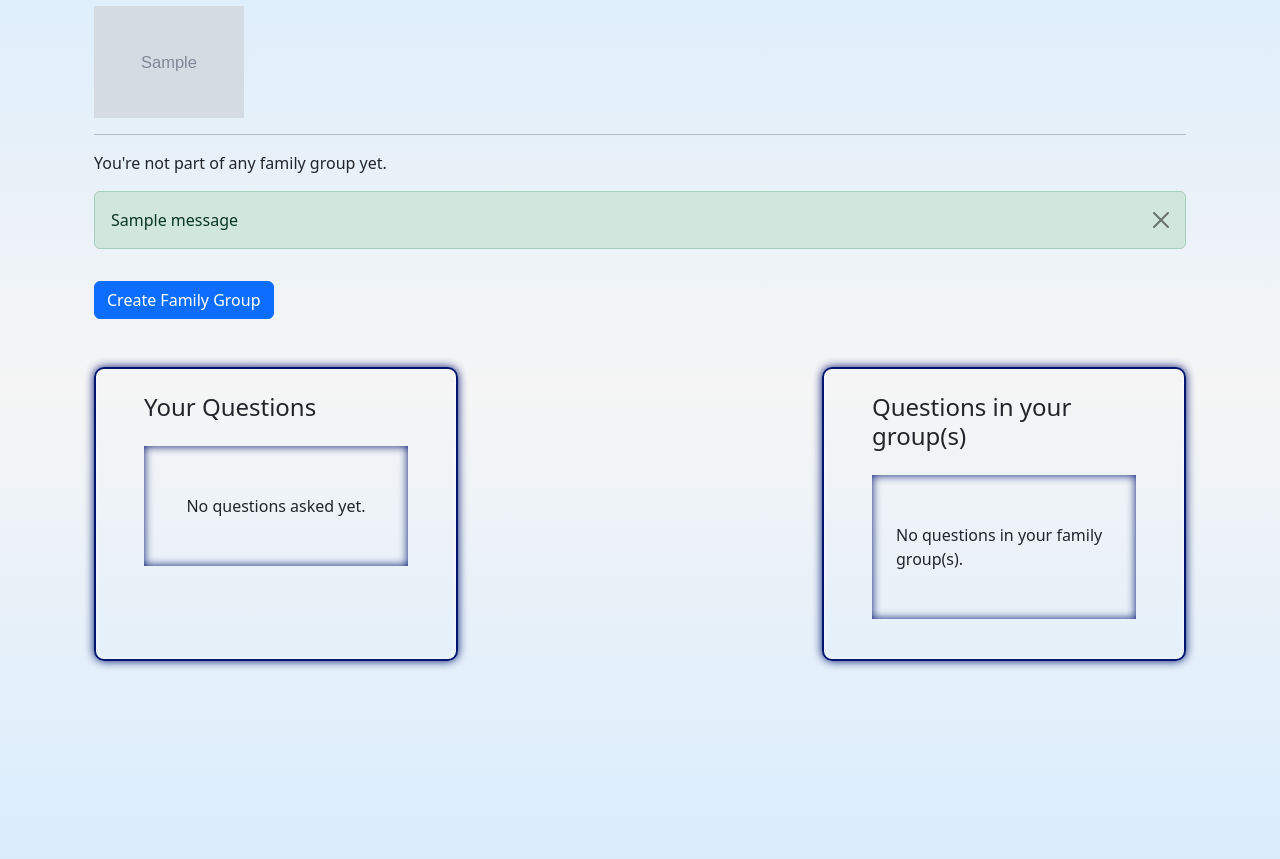
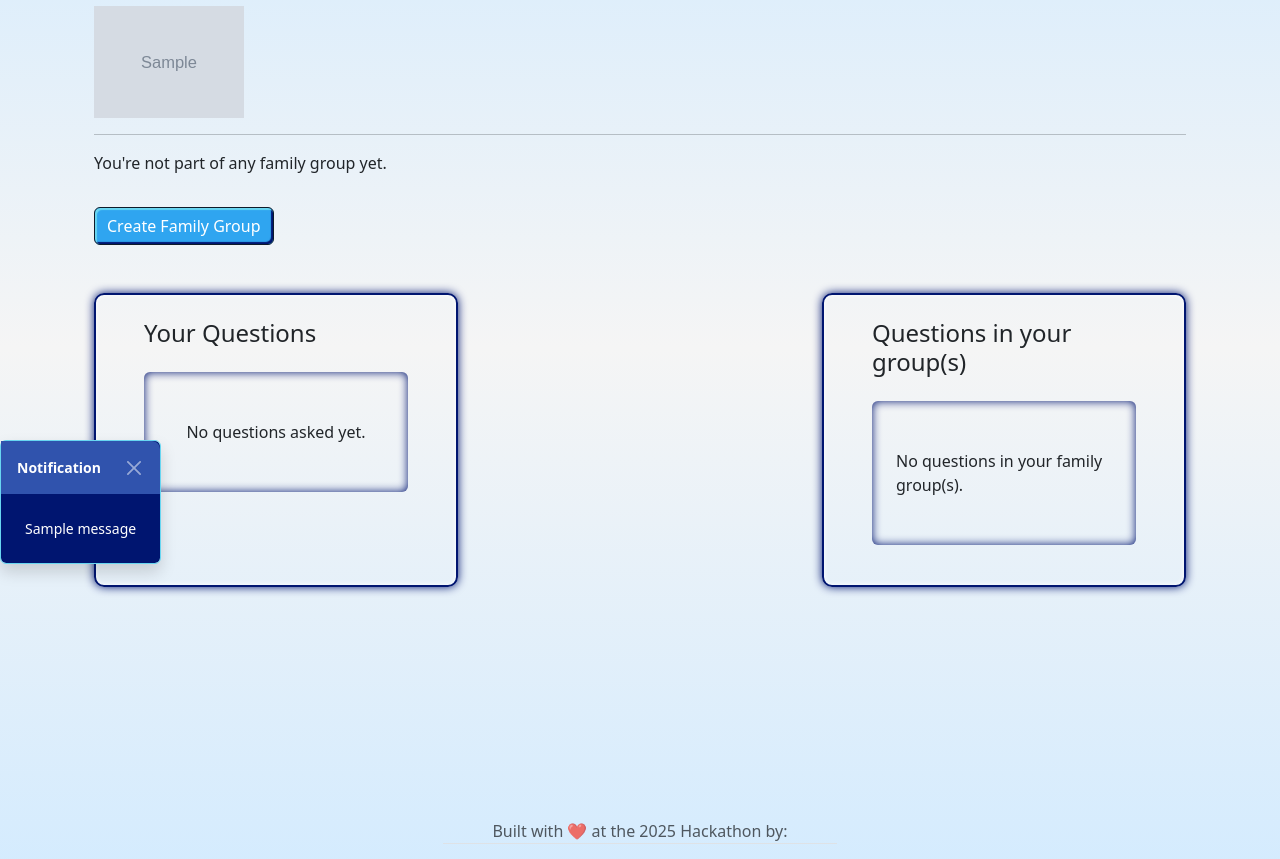
Before and after one commit to xttrust/FamPal, a Django app: page /profile/ in a window 1280 px wide. Shown: the part 236-1095 px from the top of the page. Run offline with Django 5.2, Linux system fonts and the light colour scheme; a user stored in the database is signed in; data comes from the database, SQL or seed files in the repository; both versions use the stored data as it was after the commit; tables that the repository leaves empty hold one stand-in row (values such as "Sample post"); grey boxes marked "Sample" are stand-in pictures; one stand-in notice (Sample message) is shown.

Commit message:
Add more minor styles

```diff
--- a/static/css/main.css
+++ b/static/css/main.css
@@ -282,6 +282,20 @@ button.btn {
   border: none;
 }
 
+ul.ps-0 > li:first-child {
+  border-top-left-radius: 6px;
+  border-top-right-radius: 6px;
+}
+
+ul.ps-0 > li:last-child {
+  border-bottom-left-radius: 6px;
+  border-bottom-right-radius: 6px;
+}
+
+ul.ps-0 > li:not(:first-child):not(:last-child) {
+  border-radius: 0;
+}
+
 /* ACCOUNTS */
 
 .logout {
@@ -318,3 +332,53 @@ input#id_email, input#id_username, input#id_password1, input#id_password2, input
   border-color: var(--color-light);
   color: var(--light-text);
 }
+
+.button-secondary {
+  background-color: none;
+  border-color: var(--color-dark);
+  box-shadow: 0 0 5px var(--color-bg);
+  color: var(--color-dark);
+}
+
+.button-primary:hover {
+  background-color: var(--color-primary);
+  border-color: var(--color-dark);
+  box-shadow: inset 2px 2px 3px var(--color-bg), inset -2px -2px 3px var(--color-light);
+  color: var(--color-white);
+  text-shadow: 0.5px 0.5px 0.3px var(--color-dark);
+}
+
+.button-primary:active {
+  background-color: var(--color-primary);
+  border-color: var(--color-light);
+  color: var(--light-text);
+}
+
+button.btn-close {
+  filter: invert(1);
+}
+
+/* ALERT MESSAGE */
+
+.alert-messages {
+  z-index: 12;
+}
+
+.alert-custom {
+  width: 100%;
+  border: 1px solid var(--color-light);
+  background-color: var(--color-bg);
+  color: var(--color-white);
+}
+
+.alert-header {
+  background-color: #3053ad;
+  border-top-right-radius: 8px;
+}
+
+.alert-header-custom {
+  background-color: var(--color-white);
+  color: var(--color-dark);
+  text-shadow: 1px 2px 4px var(--color-white);
+  font-size: 1.2rem;
+}
--- a/templates/base.html
+++ b/templates/base.html
@@ -83,8 +83,22 @@
 
     {% endblock %}
 
+    <!-- Messages -->
+    <div class="position-fixed bottom-0 start-0 alert-messages">
+      {% if messages %}
+      <div class="toast show alert-custom" role="alert" aria-live="assertive" aria-atomic="true" data-bs-delay="5000" data-bs-autohide="true">
+        {% for message in messages %}
+        <div class="alert-header toast-header-custom d-flex justify-content-between p-3">
+          <strong class="me-auto">Notification</strong>
+          <button type="button" class="btn-close" data-bs-dismiss="toast" aria-label="Close"></button>
+        </div>
+        <div class="toast-body {% if message.tags %}{{ message.tags }}{% endif %} p-4">{{ message }}</div>
+        </div>
+        {% endfor %}
+      </div>
+      {% endif %}
+    </div>
 
-    <!-- Main content -->
     <main class="container py-3">
         {% block content %}
         <!-- Page-specific content goes here -->
--- a/templates/home/help.html
+++ b/templates/home/help.html
@@ -7,7 +7,7 @@
 {% block content %}
 
 <div class="container-fluid mt-5">
-  <h1 class="mb-4 d-flex justify-content-center">The {{ family.name }} Family - Questions</h1>
+  <h1 class="mb-4 d-flex justify-content-center">The {{ family.name }} - Questions</h1>
 
 <div class="mb-5 p-3 question-textarea rounded">
   <h5>Ask a Tech Question</h5>
--- a/templates/userprofile/profile.html
+++ b/templates/userprofile/profile.html
@@ -10,18 +10,20 @@
 
   <hr>
 
-  {% if group_created %}
+  <div class="d-flex justify-content-between">
+    {% if group_created %}
     <p><strong>Group you created:</strong> {{ group_created.name }}</p>
 
     <!-- Delete Group Button -->
     <form method="post" action="{% url 'delete_family' group_created.id %}" class="d-inline">
       {% csrf_token %}
-      <button type="submit" class="btn btn-danger btn-sm"
+      <button type="submit" class="btn button-secondary btn-sm"
               onclick="return confirm('Are you sure you want to delete this family group? This will remove all members.')">
-        Delete Group
+        Delete Group <i class="fas fa-trash-alt ms-1"></i>
       </button>
     </form>
-  {% endif %}
+    {% endif %}
+  </div>
 
   {% if groups_joined %}
     <p><strong>Groups you're part of:</strong></p>
@@ -33,25 +35,13 @@
           <!-- Leave Family Button per membership -->
           <form method="post" action="{% url 'leave_family' membership.id %}" class="d-inline ms-3">
             {% csrf_token %}
-            <button type="submit" class="btn btn-sm btn-danger">Leave</button>
+            <button type="submit" class="btn btn-sm button-secondary">Leave <i class="fas fa-sign-out-alt ms-1"></i></button>
           </form>
         </li>
       {% endfor %}
     </ul>
   {% else %}
     <p>You're not part of any family group yet.</p>
-  {% endif %}
-
-  <!-- Messages -->
-  {% if messages %}
-    <div class="mt-3">
-      {% for message in messages %}
-        <div class="alert alert-{{ message.tags }} alert-dismissible fade show" role="alert">
-          {{ message }}
-          <button type="button" class="btn-close" data-bs-dismiss="alert" aria-label="Close"></button>
-        </div>
-      {% endfor %}
-    </div>
   {% endif %}
 
   <!-- Show Family Members if in a group -->
@@ -91,7 +81,7 @@
           class="form-control"
           required
         >
-        <button type="submit" class="btn btn-primary btn-sm">Add Member</button>
+        <button type="submit" class="btn button-primary btn-sm">Add Member</button>
       </form>
     </div>
   {% endif %}
@@ -100,7 +90,7 @@
   {% if show_create_button %}
     <form method="post" action="{% url 'create_family' %}">
       {% csrf_token %}
-      <button type="submit" class="btn btn-primary mt-3">Create Family Group</button>
+      <button type="submit" class="btn button-primary mt-3">Create Family Group</button>
     </form>
   {% endif %}
 
```
Also changed, not shown: db.sqlite3.
